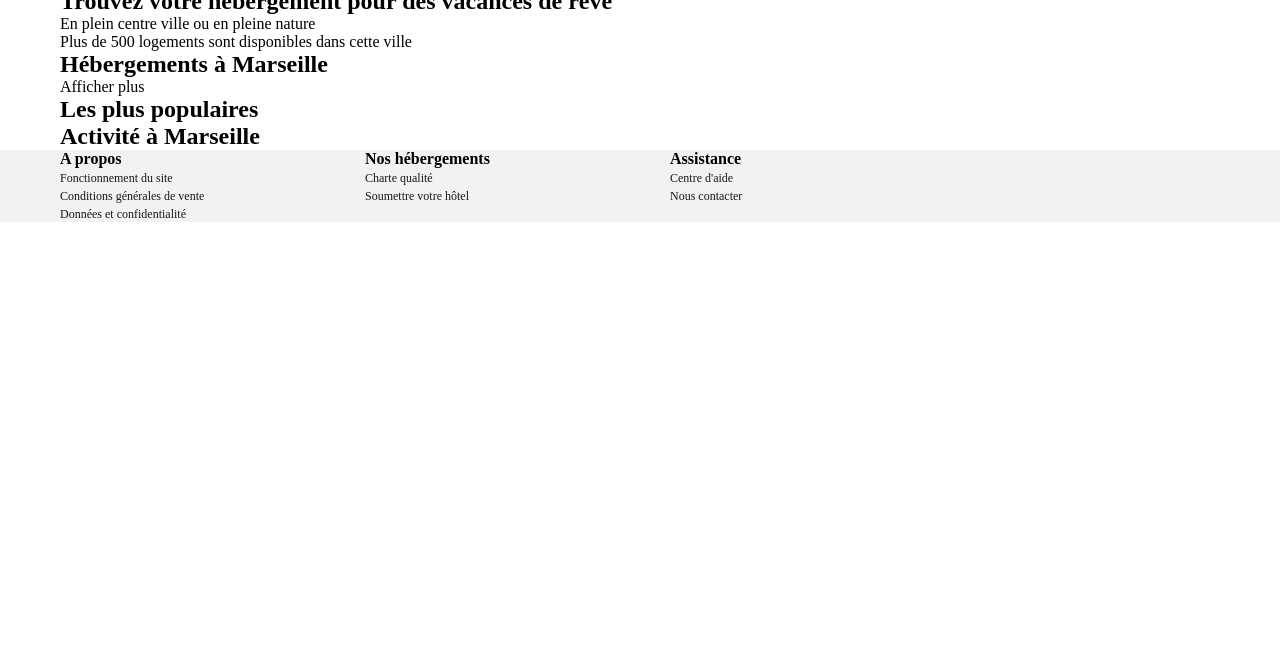
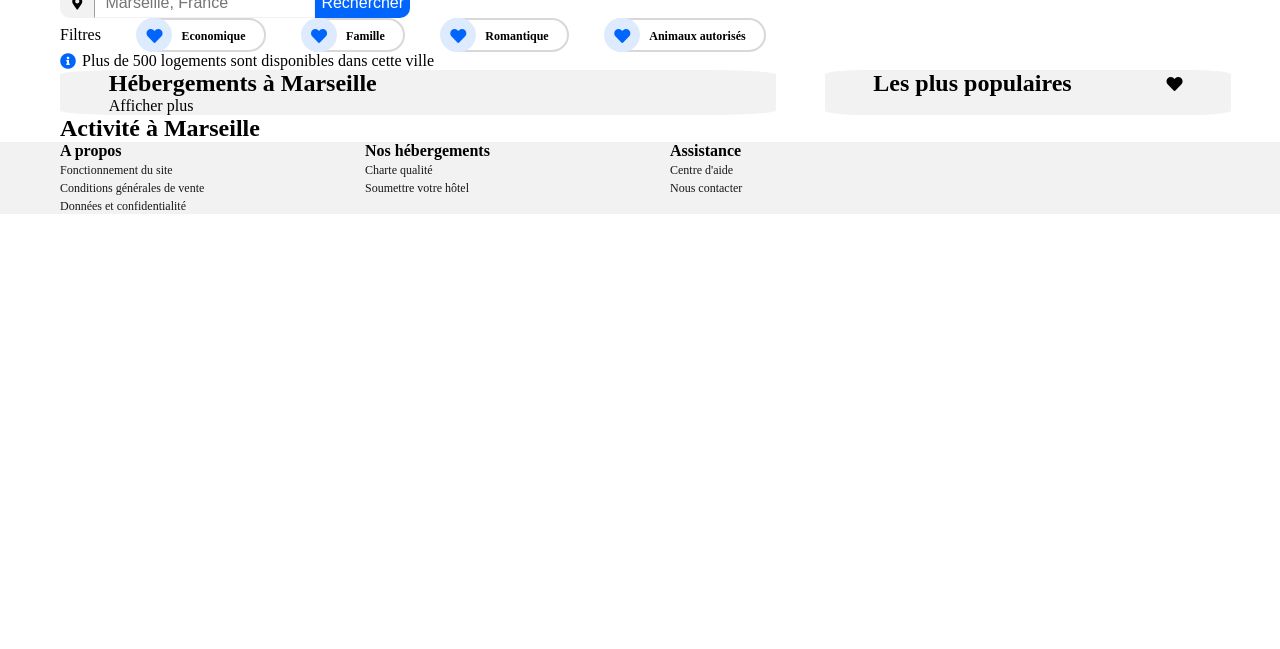
Before and after one commit to EG-OpenClassrooms-ReactJs-Formation/P2_GHISONI_code, a plain HTML site: page index.html in a window 1280 px wide. Shown: the part 151-800 px from the top of the page. Drawn offline with Linux system fonts and the light colour scheme.

Commit message:
add the form (search bar) and add content into the main

```diff
--- a/css/filter.css
+++ b/css/filter.css
@@ -1,21 +1,30 @@
 .switch-container {
-    margin-top: 150px;
     display: flex;
     border-radius: 50px;
-    box-shadow: 0 4px 8px 0 rgba(0,0,0,0.2);
+    border-color: #d8d8d8;
+    border-style: solid;
+    border-width: 2px;
     width: fit-content;
-    max-height: 55px;
+    max-height: 30px;
 }
 .switch-icon-container {
     background-color: #deebff;
-    border-radius: 50px;
-    padding: 15px;
+    border-radius: 70px;
+    padding: 10px;
+    height: 14px;
     color: #0065fc;
+    position: relative;
+    right: 3px;
+    bottom: 2px;
 
 }
 .switch-text-container {
     margin: 12px;
-    font-size: 25px;
+    font-size: 12px;
+    position: relative;
+    right: 6px;
+    bottom: 3px;
+    font-weight: bold;
 }
 .switch-container:hover {
     background-color: #0065fc;
--- /dev/null
+++ b/css/forms.css
@@ -0,0 +1,37 @@
+.form-container {
+	display: flex;
+	font-size: 0;
+}
+.submit {
+	background-color: #0065fc;
+	color: white;
+	border-radius: 0% 10px 10px 0%;
+	border-color: #0065fc;
+	border-style: hidden;
+	height: 30px;
+	font-size: 16px;
+	justify-content: center;
+}
+
+.button-position {
+	height: 30px;
+	border-style: hidden;
+	background-color: #f2f2f2;
+	border-radius: 10px 0% 0% 10px;
+	border-color: #f2f2f2;
+	padding-right: 1%;
+	padding-left: 1%;
+}
+
+.no-outline:focus {
+outline: none;
+}
+
+.search {
+	color: black;
+	background-color: white;
+	padding-left: 10px;
+	font-size: 16px;
+	border-width: 1px;
+	border-color: #f2f2f2;
+}
--- a/css/main.css
+++ b/css/main.css
@@ -36,6 +36,59 @@ nav a
     color: #0063fc;
 }
 
+.filter_row {
+    display: flex;
+    flex-direction: row;
+    align-items: center;
+
+}
+.filter_row .switch-container {
+    margin-left: 3%;
+}
+
+.info-sentence-row{
+    display: flex;
+    align-items: center;
+
+}
+
+.info-sentence-text{
+    padding-left: 0.5%;
+
+}
+
+.fa-info-circle{
+    color: #0063fc;
+}
+
+.hebergement-popular-row{
+    display: flex;
+
+}
+
+.hebergement-popular-basic-prop{
+    background-color: #f2f2f2;
+    border-radius: 10%;
+    padding-left: 4%;
+    padding-right: 4%;
+    margin-right: 4%;
+
+}
+
+.hebergement-container{
+    flex: 2;
+
+}
+.popular-container{
+    flex: 1
+}
+#popular-title-row{
+    display: flex;
+    justify-content: space-between;
+    align-items: center;
+}
+
+
 footer {
     padding-left: 60px;
     background-color: #f2f2f2;
--- a/index.html
+++ b/index.html
@@ -2,8 +2,11 @@
 <html>
     <head>
         <meta charset="utf-8" />
+        <!--link rel="stylesheet" href="https://cdn.jsdelivr.net/npm/@fortawesome/fontawesome-free@5.15.4/css/fontawesome.min.css" integrity="sha384-jLKHWM3JRmfMU0A5x5AkjWkw/EYfGUAGagvnfryNV3F9VqM98XiIH7VBGVoxVSc7" crossorigin="anonymous"-->
+        <link rel="stylesheet" href="https://use.fontawesome.com/releases/v5.0.7/css/all.css"/>
         <link rel="stylesheet" href="css/main.css" />
         <link rel="stylesheet" href="css/filter.css" />
+        <link rel="stylesheet" href="css/forms.css" />
         <title>Booki</title>
     </head>
 
@@ -13,7 +16,7 @@
             <header>
                 <div id="titre_principal">
                     <div id="logo">
-                        <img src="images/logo/Booki@3x.png" alt="Logo de Booki" />
+                        <img src="images/logo/Booki.png" alt="Logo de Booki" />
                     </div>
                 </div>
 
@@ -27,26 +30,65 @@
             </header>
 
             <!-- Top infos -->
-            <section>
+            <section >
                 <h1>Trouvez votre hébergement pour des vacances de rêve</h1>
                 <p>En plein centre ville ou en pleine nature</p>
+                <form class="form-container">
+                    <button type="submit" class="button-position">
+                        <i class="fas fa-map-marker-alt"></i>
+                    </button>
+                    <input type="text" name="text" class="search" placeholder="Marseille, France" />
+                    <input type="submit" name="submit" class="submit" value="Rechercher" />
+                </form>
+                <div class="filter_row">
+                    <p> Filtres </p>
+                    <!--Filter Switch components-->
+                    <div class="switch-container">
+                        <div class="switch-icon-container">
+                            <i class="fas fa-heart"></i>
+                        </div>
+                        <p class="switch-text-container">Economique</p>
+                    </div>
 
-                <div>
-                    <p>Plus de 500 logements sont disponibles dans cette ville</p>
+                    <div class="switch-container">
+                        <div class="switch-icon-container">
+                            <i class="fas fa-heart"></i>
+                        </div>
+                        <p class="switch-text-container">Famille</p>
+                    </div>
+                    <div class="switch-container">
+                        <div class="switch-icon-container">
+                            <i class="fas fa-heart"></i>
+                        </div>
+                        <p class="switch-text-container">Romantique</p>
+                    </div>
+                    <div class="switch-container">
+                        <div class="switch-icon-container">
+                            <i class="fas fa-heart"></i>
+                        </div>
+                        <p class="switch-text-container">Animaux autorisés</p>
+                    </div>
+                </div>
+                <div class="info-sentence-row">
+                    <i class="fas fa-info-circle"></i>
+                    <p class="info-sentence-text">Plus de 500 logements sont disponibles dans cette ville</p>
                 </div>
             </section>
 
-            <section >
+
+            <section class="hebergement-popular-row">
                 <!-- Hébergements -->
-                <div class="hebergement-container">
+                <div class="hebergement-popular-basic-prop hebergement-container">
                     <h2>Hébergements à Marseille</h2>
                     <p>Afficher plus</p>
                 </div>
 
                 <!-- Les plus populaires -->
-                <div class="popular-container">
-                    <h2>Les plus populaires</h2>
-
+                <div class="hebergement-popular-basic-prop popular-container">
+                    <div id="popular-title-row">
+                        <h2>Les plus populaires</h2>
+                        <i class="fas fa-heart"></i>
+                    </div>
                 </div>
             </section>
 
```
